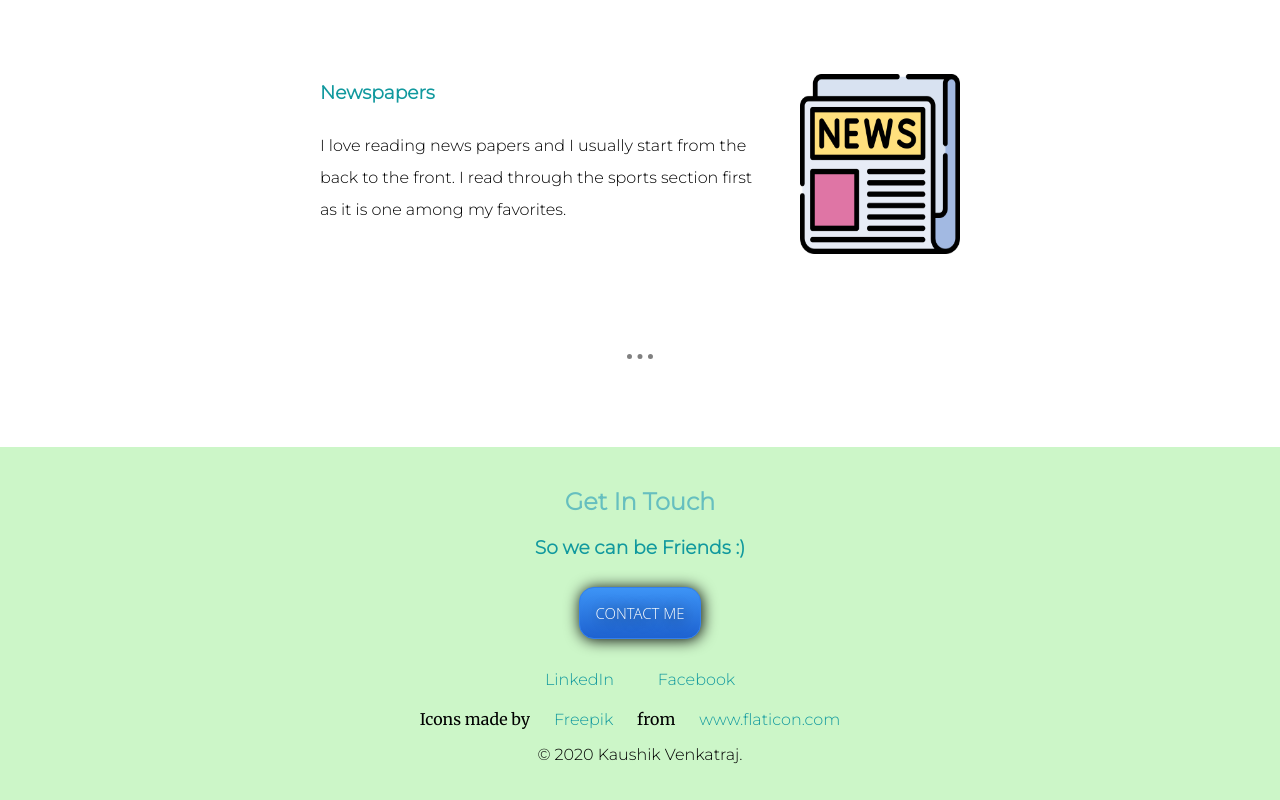
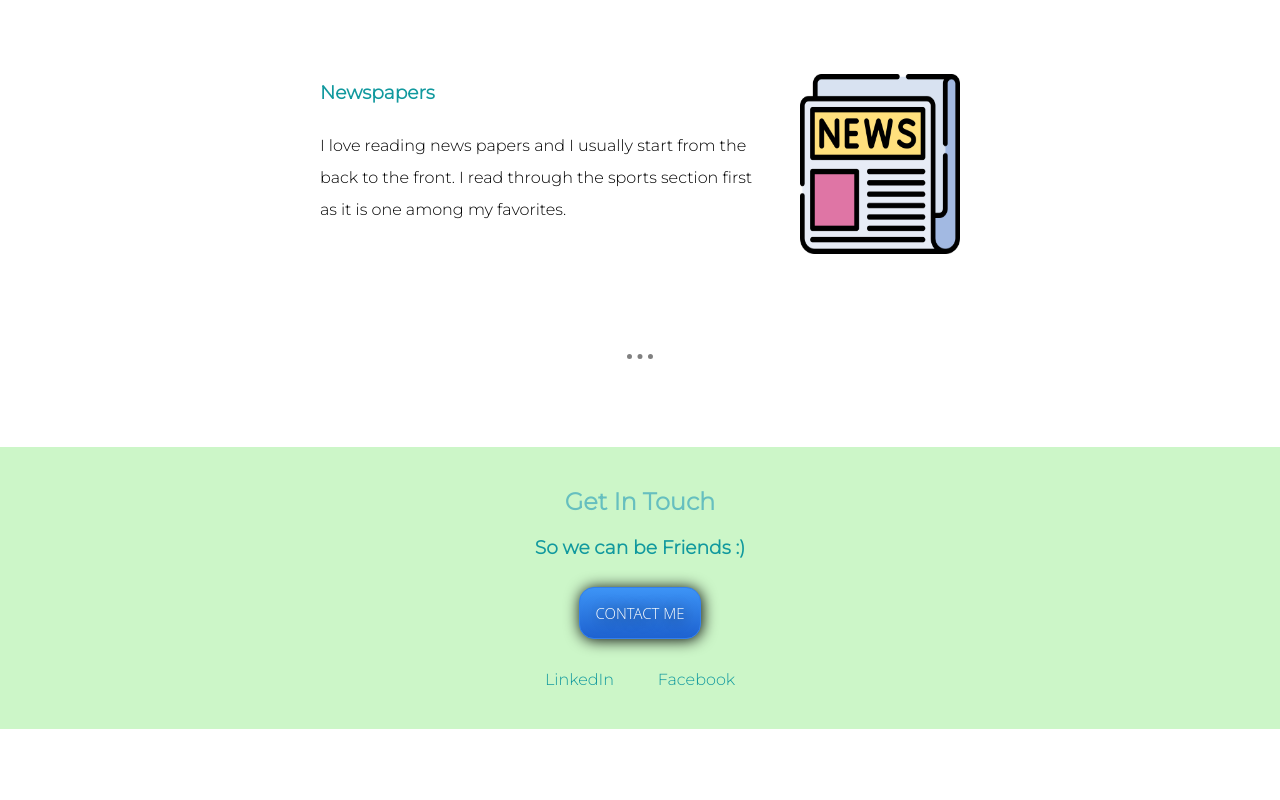
Before and after one commit to Kaushikvenkatraj/MySite, a plain HTML site: page index.html in a window 1280 px wide. Shown: the part 1673-2473 px from the top of the page. After the commit the page ends 2402 px from the top, so only its background shows below. Drawn offline with Linux system fonts and the light colour scheme.

Commit message:
Update index.html

```diff
--- a/index.html
+++ b/index.html
@@ -71,8 +71,7 @@
         <a class="footer-link" href="https://www.facebook.com/kaushik.venkat.96/" color='#11999E'>Facebook</a>
         <br>
         <br>
-        Icons made by <a class="copyright" href="https://www.flaticon.com/authors/freepik" title="Freepik">Freepik</a> from <a href="https://www.flaticon.com/" title="Flaticon"> www.flaticon.com</a>
-        <p>© 2020 Kaushik Venkatraj.</p>
+
 
       </div>
 
```
